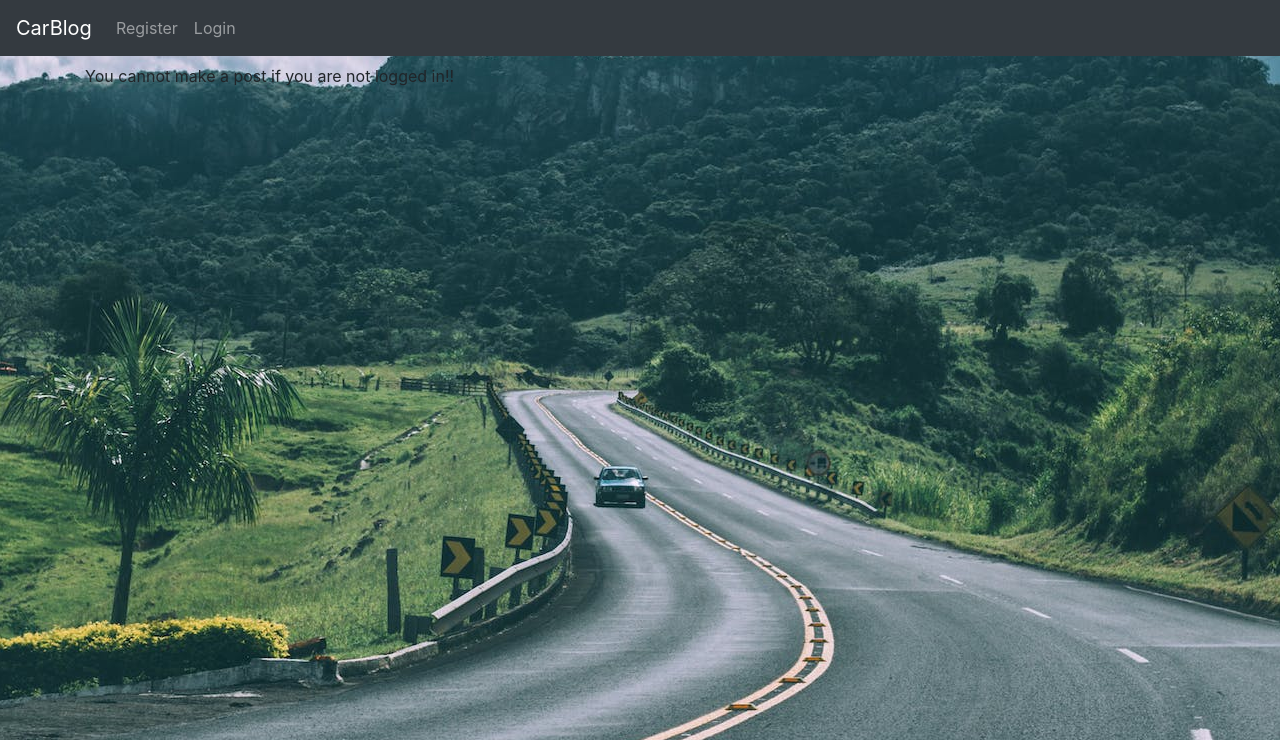
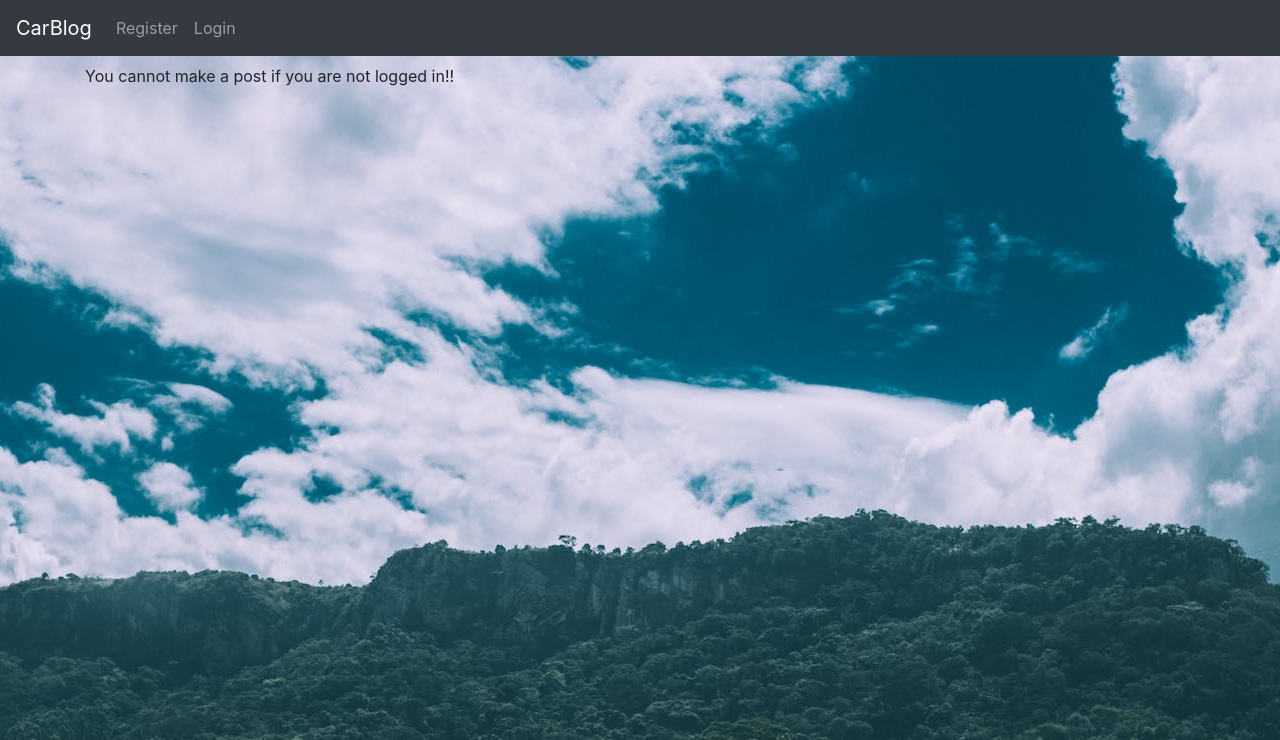
Before and after one commit to Code-Institute-Submissions/Dominikwigh-carblog-django, a Django app: page /add_post/ in a window 1280 px wide. Shown: the top 740 px of the page. Run offline with Django 3.2, Linux system fonts and the light colour scheme; data that the repository does not hold is empty; parts of the project's set-up code (start-up, migrations or seed data) failed here and were passed over.

Commit message:
change css style on img

```diff
--- a/static/css/style.css
+++ b/static/css/style.css
@@ -1,6 +1,8 @@
 #bg{
     background-repeat: no-repeat;
-    background-position: center;
-    height: 500px;
+    background-position: top;
+    height: auto;
+    max-width: 100%;
+
 
 }
```
